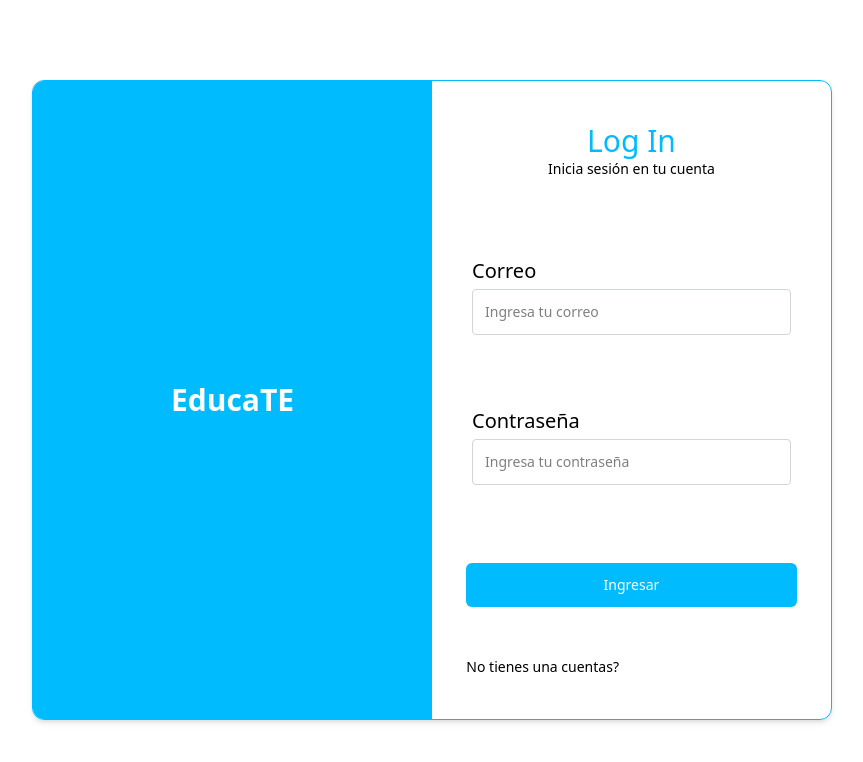
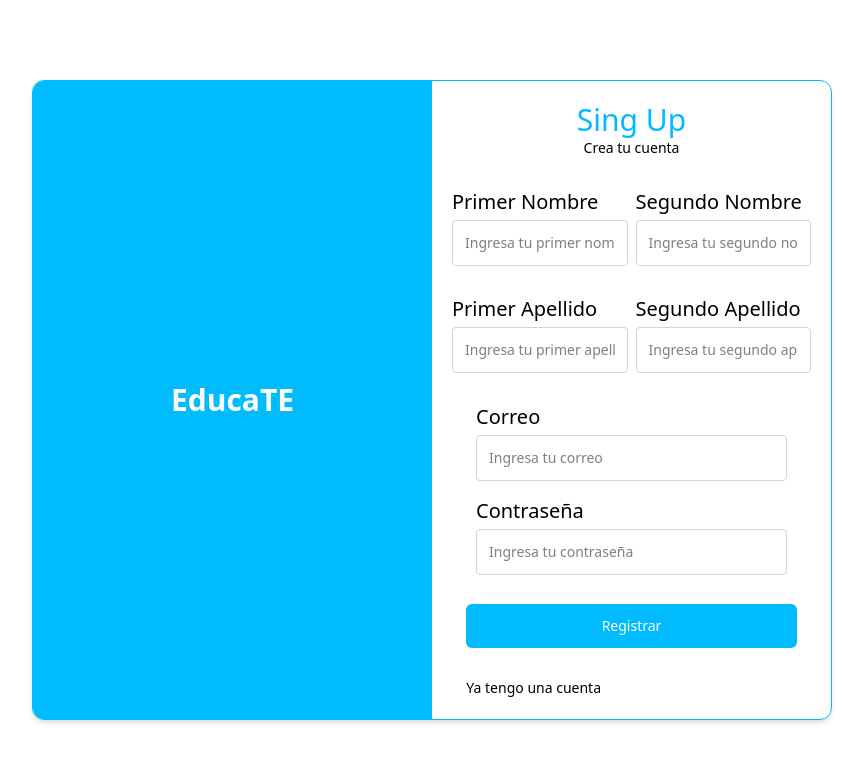
Before and after one commit to thePanaMiguel09/proyecto-web-ondas-fronted, a React (Vite) app: page / in a window 1280 px wide. Shown: the top 762 px of the page, without its empty margins (208-1071 px from the left). Built offline with nearby package versions, Linux system fonts and the light colour scheme.

Commit message:
sign up refactorizado

```diff
--- a/src/App.jsx
+++ b/src/App.jsx
@@ -1,9 +1,10 @@
 import Login from "./features/auth/Pages/Login/Login";
+import SignUp from "./features/auth/Pages/SignUp/SignUp";
 
 function App() {
   return (
     <div className="h-dvh w-dvw flex items-center justify-center text-2xl font-bold">
-      <Login />
+      <SignUp />
     </div>
   );
 }
--- a/src/components/inputs/Input.tsx
+++ b/src/components/inputs/Input.tsx
@@ -20,7 +20,7 @@ const InputField: React.FC<InputFieldProps> = ({
   required = false,
 }) => {
   return (
-    <div className="w-[100%] flex flex-col py-7">
+    <div className="w-[100%] flex flex-col px-1">
       <label htmlFor={id} className="text-xl font-extralight mb-1">
         {label}
       </label>
--- a/src/features/auth/Pages/SignUp/SignUp.tsx
+++ b/src/features/auth/Pages/SignUp/SignUp.tsx
@@ -1,13 +1,76 @@
-import React from 'react'
-import "./SignUp.css"
-
+import Button from "../../../../components/buttons/Button";
+import Input from "../../../../components/inputs/Input";
 
 function SignUp() {
   return (
-    <div>SignUp</div>
-  )
+    <div className="h-[80%] w-[90%] max-w-[800px] flex flex-col md:flex-row border border-sky-400 rounded-xl overflow-hidden shadow-md">
+      {/* Bloque EducaTE */}
+      <div className="w-full md:w-1/2 h-48 md:h-full flex items-center justify-center font-bold text-3xl text-white bg-sky-400">
+        EducaTE
+      </div>
+
+      {/* Bloque formulario */}
+      <div className="w-full md:w-1/2 h-full flex flex-col items-center justify-evenly p-4 gap-6">
+        <div className="flex flex-col items-center">
+          <div className="text-3xl font-medium text-sky-400">Sing Up</div>
+          <div className="text-sm font-extralight text-center">
+            Crea tu cuenta
+          </div>
+        </div>
+        <div className="flex">
+          <Input
+            label="Primer Nombre"
+            type="text"
+            id="firstName"
+            placeholder="Ingresa tu primer nombre"
+            required
+          />
+          <Input
+            label="Segundo Nombre"
+            type="text"
+            id="secondName"
+            placeholder="Ingresa tu segundo nombre"
+          />
+        </div>
+        <div className="flex">
+          <Input
+            label="Primer Apellido"
+            type="text"
+            id="firstLastName"
+            placeholder="Ingresa tu primer apellido"
+            required
+          />
+          <Input
+            label="Segundo Apellido"
+            type="text"
+            id="secondLastName"
+            placeholder="Ingresa tu segundo apellido"
+          />
+        </div>
+
+        <div className="w-full px-2 md:px-6 flex flex-col gap-4">
+          <Input
+            id="email"
+            label="Correo"
+            placeholder="Ingresa tu correo"
+            required
+          />
+          <Input
+            id="pass"
+            label="Contraseña"
+            placeholder="Ingresa tu contraseña"
+            type="password"
+            required
+          />
+        </div>
+
+        <Button children={"Registrar"} type="submit" className="w-[90%] py-3" />
+        <div className="w-[90%] flex items-center">
+          <div className="text-sm font-light mr-3">Ya tengo una cuenta</div>
+        </div>
+      </div>
+    </div>
+  );
 }
 
-
-
-export default SignUp
+export default SignUp;
```
